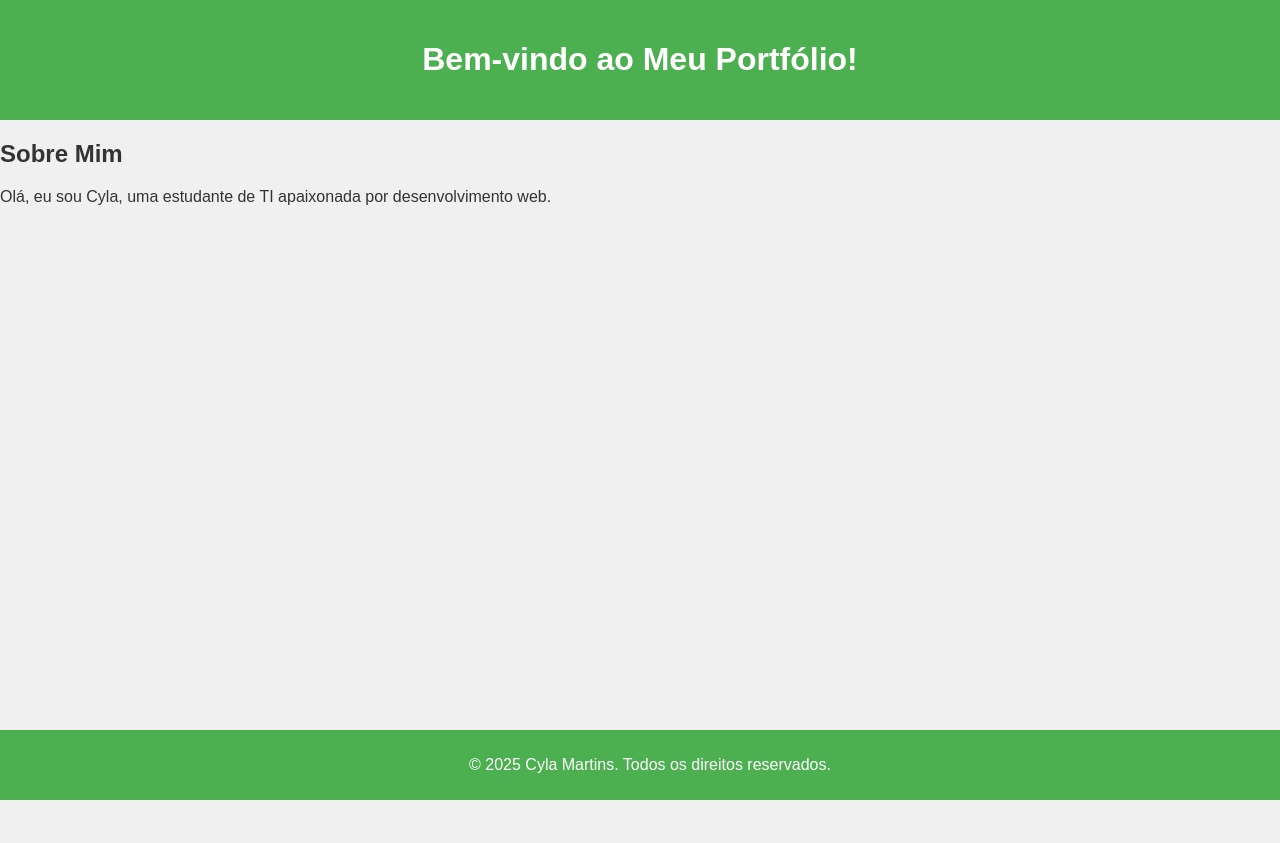
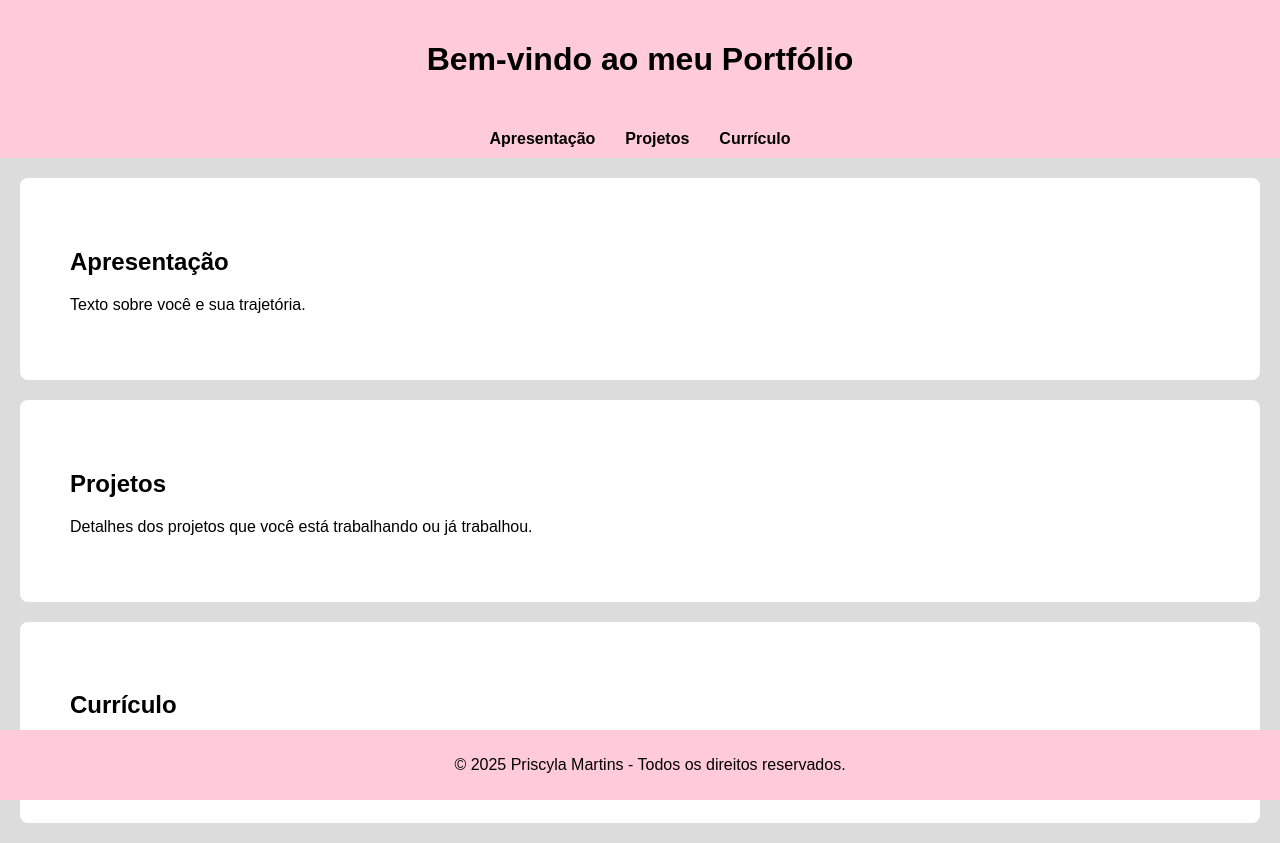
Before and after one commit to priscylamartins/priscylamartins.github.io, a plain HTML site: page index.html in a window 1280 px wide. Before the commit the page ends 800 px from the top, so only its background shows below. Drawn offline with Linux system fonts and the light colour scheme.

Commit message:
Atualizando conteúdo da página inicial

```diff
--- a/index.html
+++ b/index.html
@@ -3,23 +3,75 @@
 <head>
     <meta charset="UTF-8">
     <meta name="viewport" content="width=device-width, initial-scale=1.0">
-    <title>Meu Portfólio</title>
-    <link rel="stylesheet" href="style.css">
+    <title>Portfólio - Priscyla Martins</title>
+    <style>
+        body {
+            font-family: Arial, sans-serif;
+            background-color: #DCDCDC; /* Cor de fundo */
+            margin: 0;
+            padding: 0;
+        }
+        header {
+            background-color: #FFCBDB; /* Cor para detalhes */
+            padding: 20px;
+            text-align: center;
+        }
+        nav {
+            display: flex;
+            justify-content: center;
+            background-color: #FFCBDB;
+            padding: 10px;
+        }
+        nav a {
+            margin: 0 15px;
+            text-decoration: none;
+            color: black;
+            font-weight: bold;
+        }
+        section {
+            padding: 50px;
+            margin: 20px;
+            background-color: white;
+            border-radius: 8px;
+        }
+        footer {
+            background-color: #FFCBDB;
+            text-align: center;
+            padding: 10px;
+            position: fixed;
+            bottom: 0;
+            width: 100%;
+        }
+    </style>
 </head>
 <body>
     <header>
-        <h1>Bem-vindo ao Meu Portfólio!</h1>
+        <h1>Bem-vindo ao meu Portfólio</h1>
     </header>
 
-    <section>
-        <h2>Sobre Mim</h2>
-        <p>Olá, eu sou Cyla, uma estudante de TI apaixonada por desenvolvimento web.</p>
+    <nav>
+        <a href="#apresentacao">Apresentação</a>
+        <a href="#projetos">Projetos</a>
+        <a href="#curriculo">Currículo</a>
+    </nav>
+
+    <section id="apresentacao">
+        <h2>Apresentação</h2>
+        <p>Texto sobre você e sua trajetória.</p>
+    </section>
+
+    <section id="projetos">
+        <h2>Projetos</h2>
+        <p>Detalhes dos projetos que você está trabalhando ou já trabalhou.</p>
+    </section>
+
+    <section id="curriculo">
+        <h2>Currículo</h2>
+        <p>Informações sobre cursos, experiências e outras qualificações.</p>
     </section>
 
     <footer>
-        <p>&copy; 2025 Cyla Martins. Todos os direitos reservados.</p>
+        <p>© 2025 Priscyla Martins - Todos os direitos reservados.</p>
     </footer>
-
-    <script src="script.js"></script>
 </body>
 </html>
```
